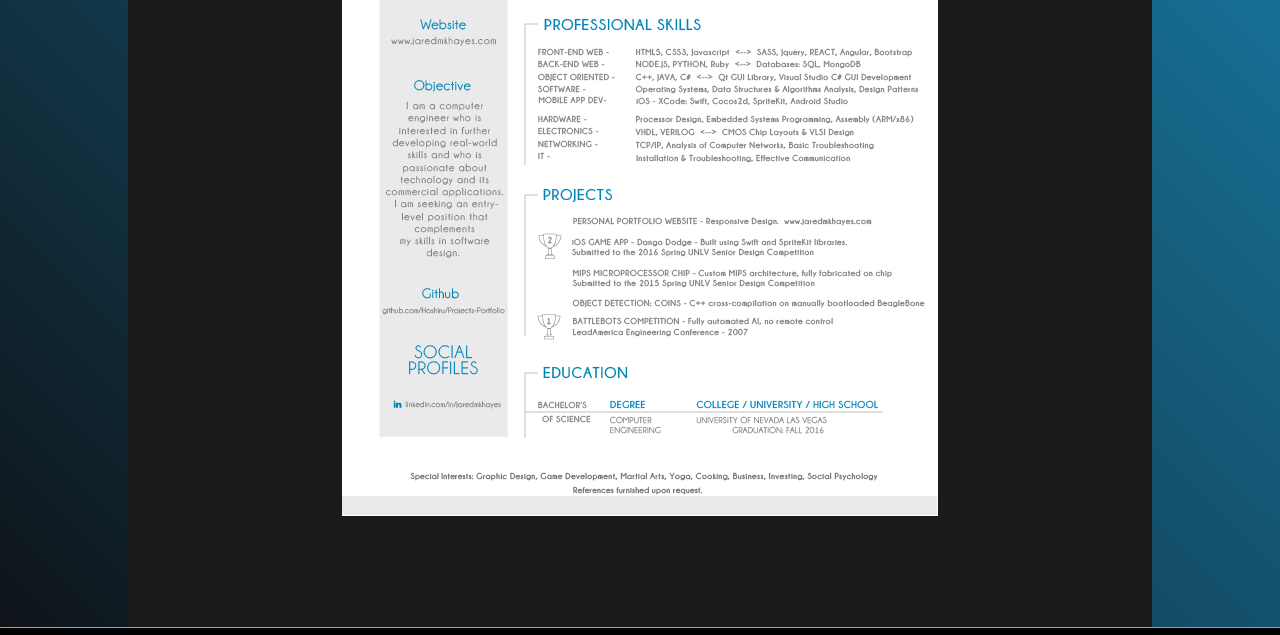
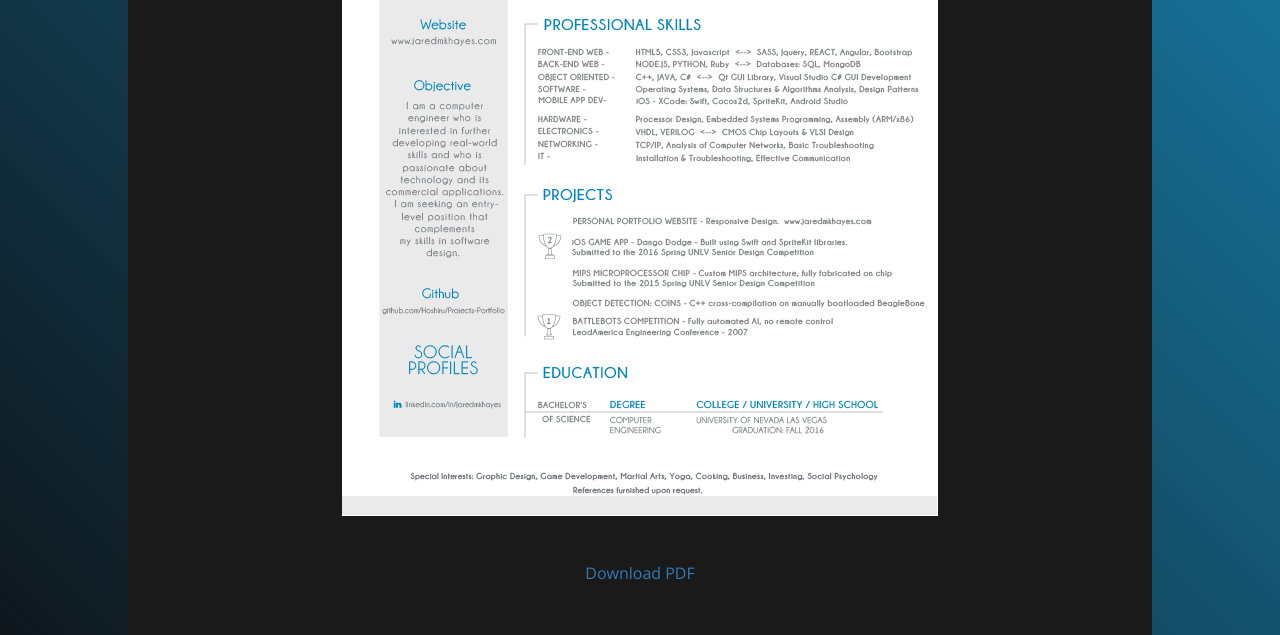
Before and after one commit to Hoshiru/Hoshiru.github.io, a plain HTML site: page html/resume.html in a window 1280 px wide. Shown: the part 564-1199 px from the top of the page. Drawn offline with nearby package versions, Linux system fonts and the light colour scheme.

Commit message:
Properly adjust DL link

```diff
--- a/html/resume.html
+++ b/html/resume.html
@@ -58,6 +58,7 @@
                 <h1>Resume</h1>
                 <section class="resume" id="res">
                     <img id="contactPic" src="/images/JH-CV.png" alt="profile"/>
+                    <a id="download" href="/images/JaredHayesCV.pdf" target="_blank">Download PDF</a>
                 </section>
              </div>
         </main>
--- a/styles/scss/resume.scss
+++ b/styles/scss/resume.scss
@@ -67,5 +67,10 @@ main {
             max-width: 100%;
             max-height: 100%;
         }
+        #download {
+          padding-top: 5%;
+          display: block;
+        }
+
     }
 }
```
Also changed, not shown: styles/css/resume.css, 1 other file.
